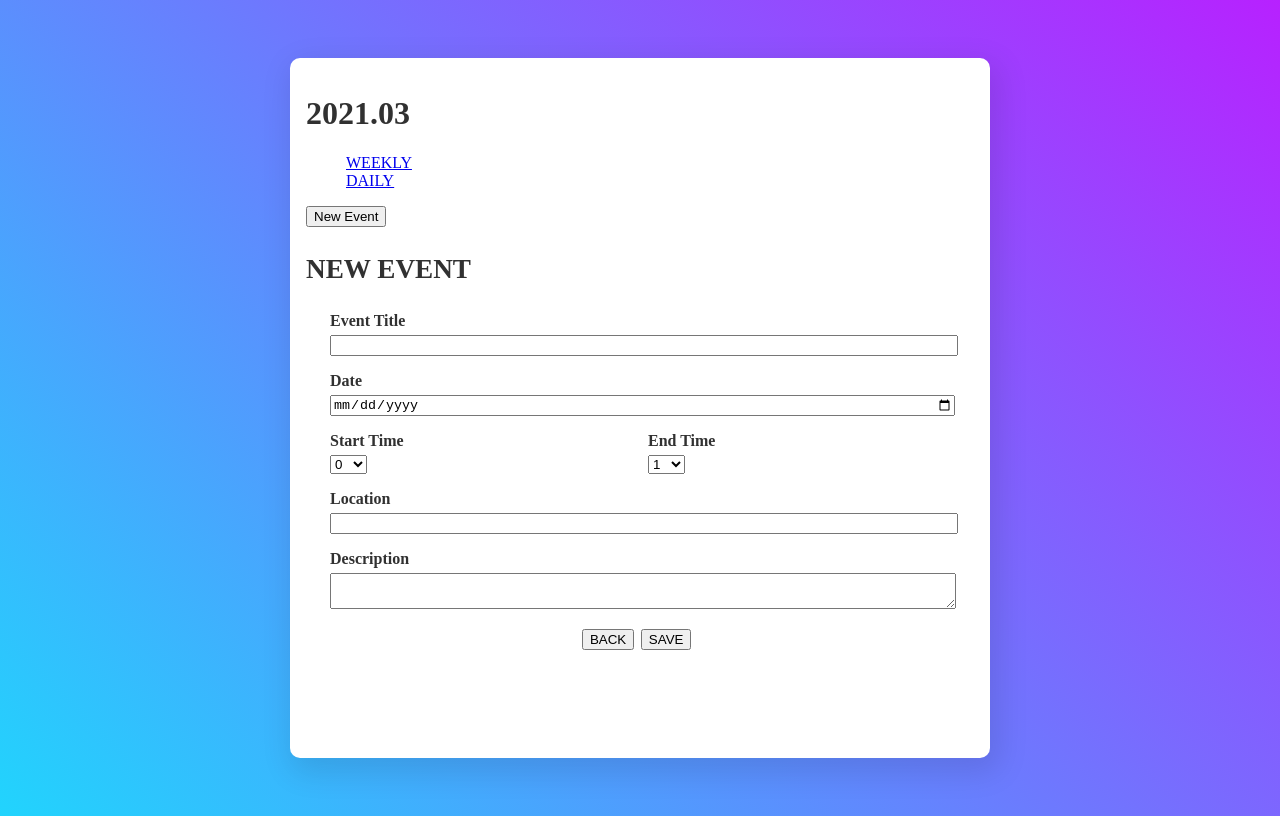
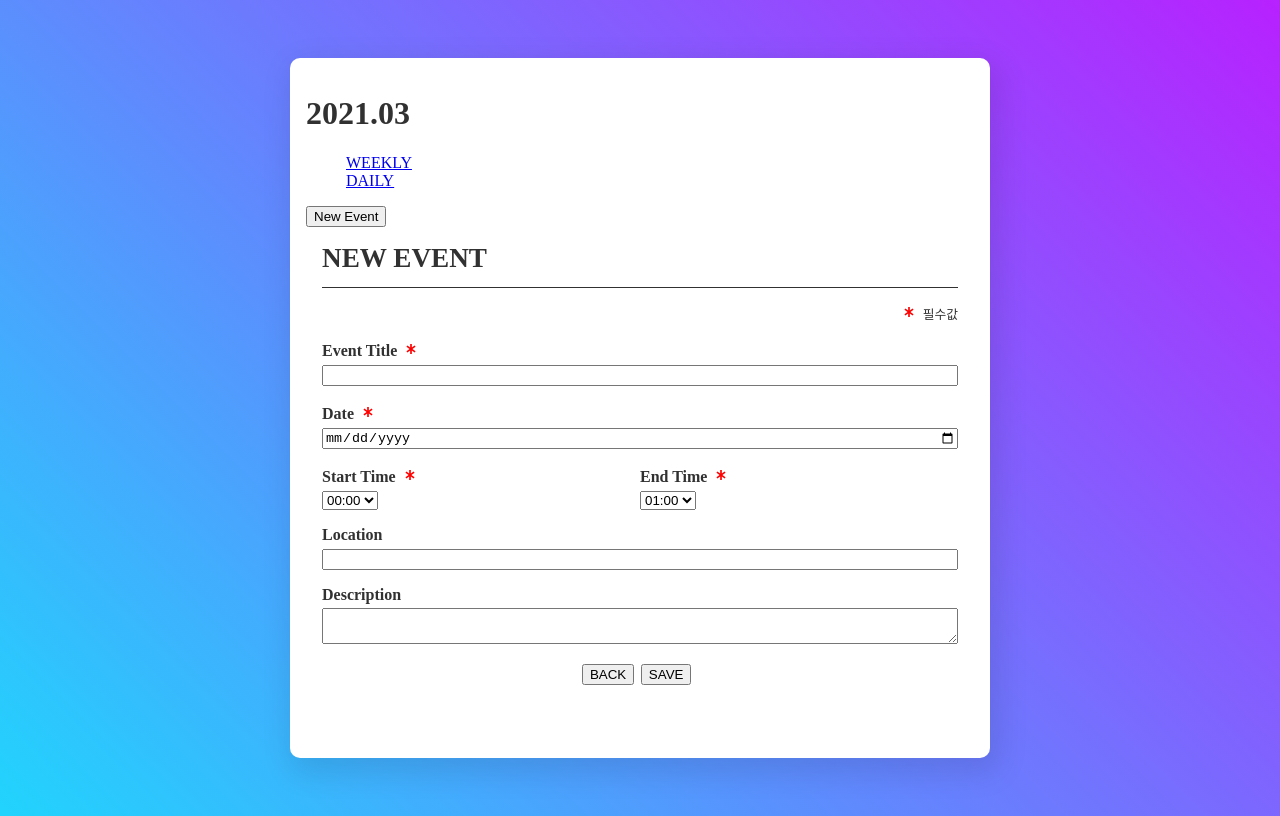
Before and after one commit to Ha-Young/Calendar-FrontEnd, a React (Create React App) app: page /event in a window 1280 px wide. Built offline with nearby package versions, Linux system fonts and the light colour scheme.

Commit message:
Add validation for saving event

```diff
--- a/src/actions/index.js
+++ b/src/actions/index.js
@@ -32,6 +32,11 @@ export const goNextWeek = () => ({
   type: types.GO_NEXT_WEEK,
 });
 
+export const setSelectedDate = (date) => ({
+  type: types.SET_SELECTED_DATE,
+  date,
+});
+
 export const setCreateEventMode = () => ({
   type: types.SET_CREATE_EVENT_MODE,
 });
--- a/src/api/index.js
+++ b/src/api/index.js
@@ -14,7 +14,7 @@ const data = firebase.database();
 //   });
 // }
 
-export const createEvent = async ({ title, date, startTime, endTime, location, description = "" }) => {
+export const createEvent = async ({ title, date, startTime, endTime, location = "", description = "" }) => {
   await data.ref(`events/${date}/${startTime}`).set({
     title,
     date,
--- a/src/components/Event/EventEdit.js
+++ b/src/components/Event/EventEdit.js
@@ -8,23 +8,45 @@ import InputTime from "../Shared/InputTime";
 import Textarea from "../Shared/Textarea";
 import { createEvent, updateEvent } from "../../api/index";
 
+import { CgAsterisk } from "react-icons/cg";
 import styles from "./EventEdit.module.scss";
 
+const validationTextList = {
+  startTimeError: "시작 시간은 종료 시간보다 빨라야 합니다.",
+  requiredError: "필수값을 모두 입력해주세요."
+};
+
 export default function EventEdit({ eventMode }) {
-  const [ currentEvent, setCurrentEvent ] = useState({});
-  let oldEvent = useRef();
+  const [ validationText, setValidationText ] = useState("");
+  const [ currentEvent, setCurrentEvent ] = useState({
+    title: "",
+    date: "",
+    startTime: "",
+    endTime: "",
+    location: "",
+    description: "",
+  });
 
   const history = useHistory();
   const location = useLocation();
+  let oldEvent = useRef();
 
   useEffect(() => {
     if (eventMode === "update") {
       const event = location.state.event;
       oldEvent.current = event;
       setCurrentEvent(event);
-      console.log(oldEvent.current);
+    } else {
+      setCurrentEvent({
+        title: "",
+        date: "",
+        startTime: "",
+        endTime: "",
+        location: "",
+        description: "",
+      });
     }
-  }, []);
+  }, [eventMode]);
 
   const handleChange = (event) => {
     const { value, name } = event.target;
@@ -35,6 +57,16 @@ export default function EventEdit({ eventMode }) {
   };
 
   const saveEvent = async () => {
+    if (currentEvent.startTime > currentEvent.endTime) {
+      setValidationText(validationTextList.startTimeError);
+      return;
+    }
+
+    if (currentEvent.title === "" || currentEvent.date === "" || currentEvent.startTime === "" || currentEvent.endTime === "") {
+      setValidationText(validationTextList.requiredError);
+      return;
+    }
+
     if (eventMode === "update") {
       await updateEvent(oldEvent.current.date, oldEvent.current.startTime, currentEvent);
     } else {
@@ -45,26 +77,29 @@ export default function EventEdit({ eventMode }) {
 
   return (
     <div className={styles.NewEvent}>
-      <p>{eventMode === "create" ? "NEW EVENT" : "EDIT EVENT"}</p>
+      <div className={styles.header}>
+        <p className={styles.eventMode}>{eventMode === "create" ? "NEW EVENT" : "EDIT EVENT"}</p>
+        <p className={styles.validationGuide}><CgAsterisk className={styles.asterisk}/> 필수값</p>
+      </div>
       <Container className={styles.Title}>
         <div>
-          <label>Event Title</label>
-          <InputText name="title" handleChange={handleChange} value={currentEvent.title}/>
+          <label>Event Title <CgAsterisk className={styles.asterisk}/></label>
+          <InputText name="title" handleChange={handleChange} value={currentEvent.title} required={true}/>
         </div>
       </Container>
       <Container className={styles.Date}>
         <div>
-          <label>Date</label>
+          <label>Date <CgAsterisk className={styles.asterisk}/></label>
           <InputDate name="date" handleChange={handleChange} value={currentEvent.date}/>
         </div>
       </Container>
       <Container className={styles.Time}>
         <div>
-          <label>Start Time</label>
+          <label>Start Time <CgAsterisk className={styles.asterisk}/></label>
           <InputTime name="startTime" isStartTime={true} handleChange={handleChange} value={currentEvent.startTime}/>
         </div>
         <div>
-          <label>End Time</label>
+          <label>End Time <CgAsterisk className={styles.asterisk}/></label>
           <InputTime name="endTime" isEndTime={true} handleChange={handleChange} value={currentEvent.endTime}/>
         </div>
       </Container>
@@ -80,6 +115,7 @@ export default function EventEdit({ eventMode }) {
           <Textarea name="description" handleChange={handleChange} value={currentEvent.description}/>
         </div>
       </Container>
+      <p className={styles.validationText}>{validationText}</p>
       <div className={styles.Buttons}>
         <button type="button" onClick={() => history.goBack()}>BACK</button>
         <button type="button" onClick={saveEvent}>
--- a/src/components/Event/EventEdit.module.scss
+++ b/src/components/Event/EventEdit.module.scss
@@ -1,9 +1,30 @@
 .NewEvent {
-  p {
-    margin: 1em 0;
+  .asterisk {
+    color: red;
+    width: 20px;
+    height: 20px;
+    vertical-align: text-bottom;
+  }
+  .header {
+    margin: 1em;
+
+    .eventMode {
+      margin: 0 0 0.5em 0;
+      padding: 0 0 0.5em 0;
+      font-size: 1.7em;
+      font-weight: bold;
+      border-bottom: 1px solid #313131;
+    }
+    .validationGuide {
+      text-align: right;
+      font-size: 0.8em;
+    }
+  }
+
+  .validateGuide {
+    margin: 0;
     padding: 0;
-    font-size: 1.7em;
-    font-weight: bold;
+    text-align: right;
   }
 
   .Title {
@@ -11,6 +32,12 @@
       border: 1px solid transparent;
       border-bottom: 1px solid black;
     }
+  }
+
+  .validationText {
+    margin: 1em;
+    font-size: 0.8em;
+    color: red;
   }
 
   .Buttons {
--- a/src/components/Shared/InputText.js
+++ b/src/components/Shared/InputText.js
@@ -1,7 +1,7 @@
 import React from "react";
 
-export default function InputText({ name, value, handleChange }) {
+export default function InputText({ required, name, value, handleChange }) {
   return (
-    <input type="text" name={name} onChange={handleChange} value={value} />
+    <input type="text" name={name} onChange={handleChange} value={value} required={required} />
   )
 }
--- a/src/components/Shared/InputTime.js
+++ b/src/components/Shared/InputTime.js
@@ -5,7 +5,13 @@ const endTimeOptions = [];
 
 const makeTimeOptions = (array, start, end) => {
   for (let i = start; i <= end; i++) {
-    array.push(<option key={`time-${i}`} value={i}>{i}</option>);
+    let time;
+    if (i < 10) {
+      time = `0${i}:00`;
+    } else {
+      time = `${i}:00`;
+    }
+    array.push(<option key={`time-${i}`} value={i}>{time}</option>);
   }
 };
 
--- a/src/components/Shared/Shared.module.scss
+++ b/src/components/Shared/Shared.module.scss
@@ -9,7 +9,6 @@
 
   & > div{
     width: 100%;
-    margin: 0 0.5em;
     box-sizing: border-box;
 
     label {
@@ -21,6 +20,7 @@
     input,
     textarea {
       width: 100%;
+      box-sizing: border-box;
     }
   }
 }
--- a/src/constants/actionTypes.js
+++ b/src/constants/actionTypes.js
@@ -13,6 +13,7 @@ export const GO_PREV_DATE = "GO_PREV_DATE";
 export const GO_NEXT_DATE = "GO_NEXT_DATE";
 export const GO_LAST_WEEK = "GO_LAST_WEEK";
 export const GO_NEXT_WEEK = "GO_NEXT_WEEK";
+export const SET_SELECTED_DATE = "SET_SELECTED_DATE";
 
 export const SET_CREATE_EVENT_MODE = "SET_CREATE_EVENT_MODE";
 export const SET_UPDATE_EVENT_MODE = "SET_UPDATE_EVENT_MODE";
--- a/src/reducers/index.js
+++ b/src/reducers/index.js
@@ -57,6 +57,11 @@ export default function reducer(state = initialState, action) {
         week: getNextWeek(state.week),
         selectedDate: addDate(state.selectedDate, 7),
       }
+    case "SET_SELECTED_DATE":
+      return {
+        ...state,
+        selectedDate: action.date,
+      }
     case "SET_CREATE_EVENT_MODE":
       return {
         ...state,
```
